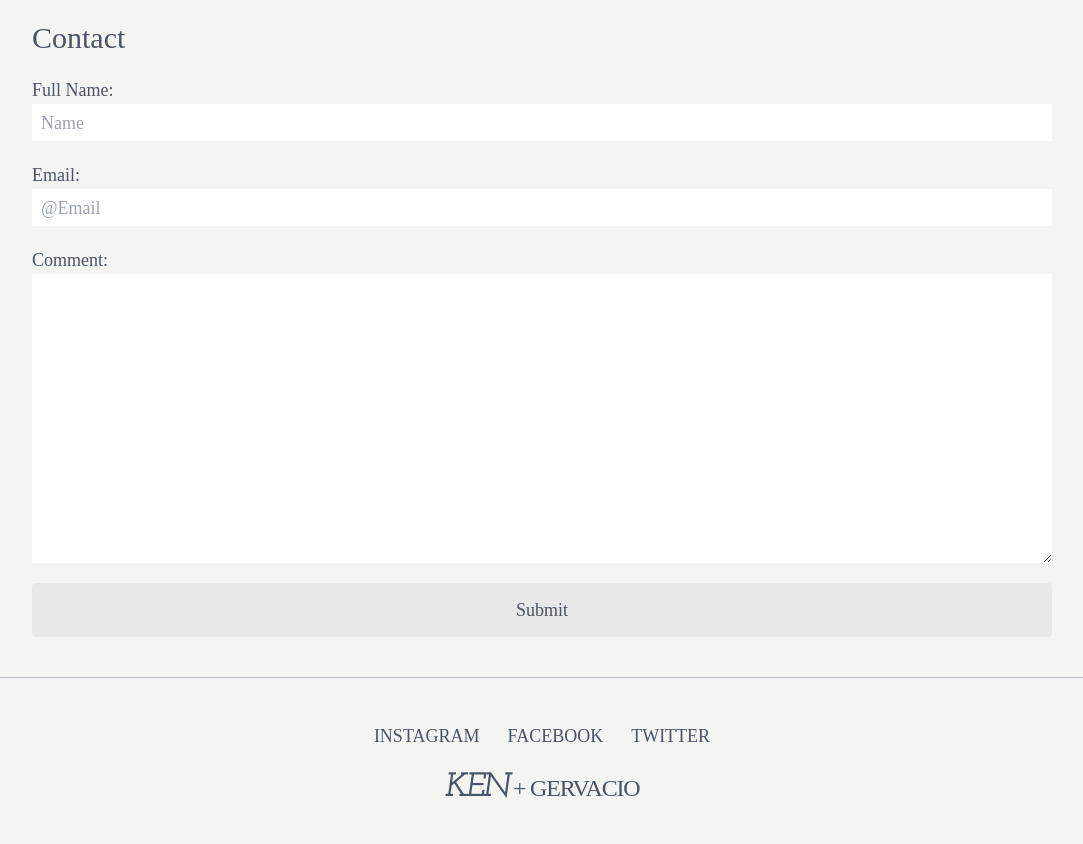
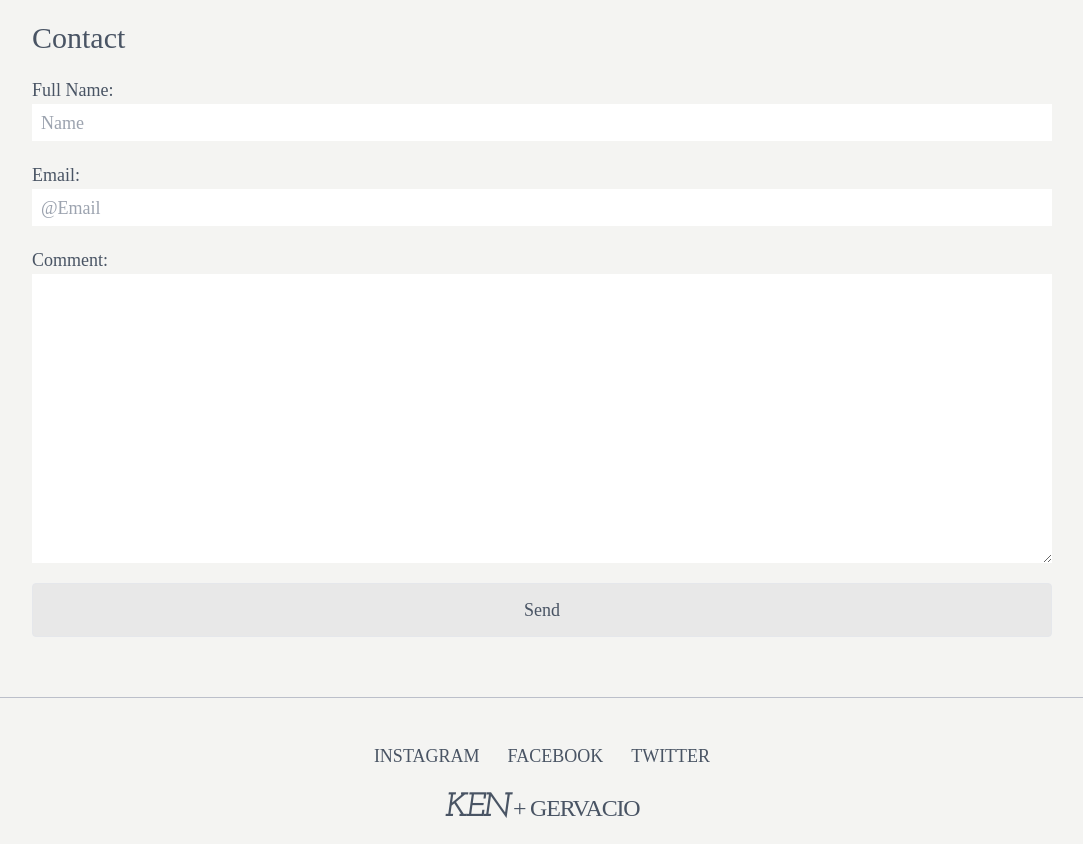
Before and after one commit to jkenger/kenblog, a Node server app: page /contact in a window 1280 px wide. Shown: the part 206-1050 px from the top of the page, without its empty margins (98-1181 px from the left). Before the commit the page ends 1004 px from the top, so only its background shows below. Run offline with Node 20, Linux system fonts and the light colour scheme; style sheets or scripts are compiled from the project's sources; some libraries are stand-ins or nearby versions; some web fonts are replaced.

Commit message:
added contact form

```diff
--- a/views/contact.ejs
+++ b/views/contact.ejs
@@ -7,15 +7,15 @@
             </label>
             <!-- BLOG HERE -->
             <div class="container">
-                <form class="flex flex-col">
+                <form class="flex flex-col" action="mailto:johnkgervacio@gmail.com" method="post" enctype="text/plain">
                     <label>Full Name:</label>
                     <input type="text" placeholder="Name" name="name" required="required">
                     <label>Email:</label>
-                    <input type="text" placeholder="@Email" name="email" required="required">
+                    <input type="text" placeholder="@Email" name="mail" required="required">
                     <label>Comment:</label>
-                    <textarea name="blog" id="" cols="30" rows="10"></textarea>
-                    <button id="button" class="p-3" type="submit">Submit</button>
-                </form>
+                    <textarea name="comment" id="" cols="30" rows="10"></textarea>
+                    <input id="button" class="p-3" type="submit" value="Send">
+
             </div>
     </div>
 </main>
```
